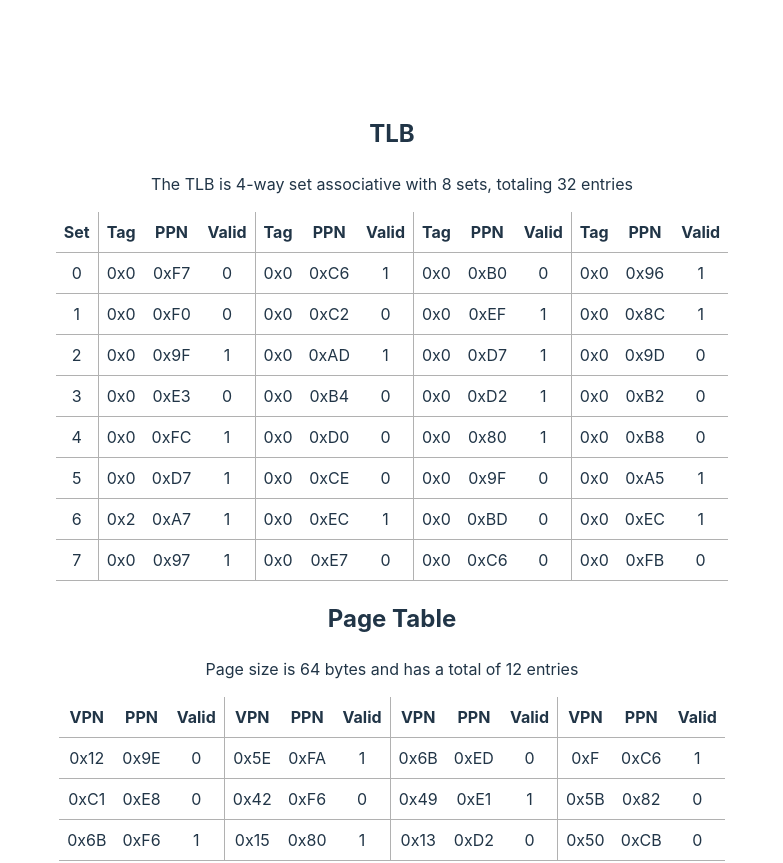
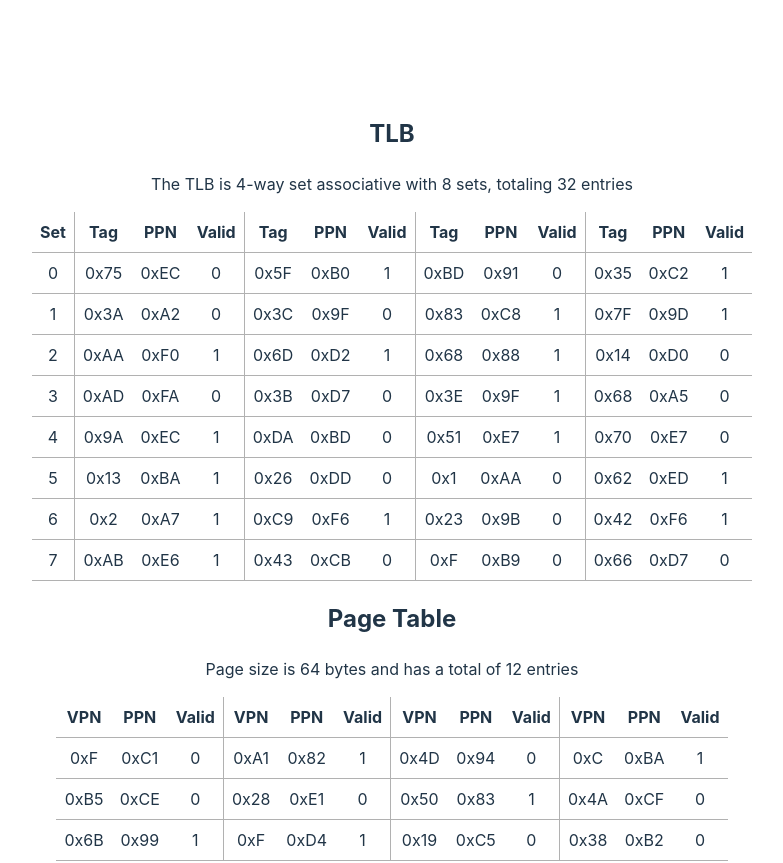
Before and after one commit to MahmoodSeoud/VMAT, a React (Vite) app: page / in a window 1280 px wide. Shown: the top 863 px of the page, without its empty margins (248-1031 px from the left). Built offline with nearby package versions, Linux system fonts and the light colour scheme.

Commit message:
bugfix duplicates, refactor

```diff
--- a/src/App.tsx
+++ b/src/App.tsx
@@ -110,22 +110,26 @@
   return Math.floor(Math.random() * (b - a)) + a;
 }
 
+function createUniqe(num : number) : number{
+  // A random address is able to be created to be the actual tag of the virtual
+  // address, We have to check for that.
+  let unique = createRandomNumber(0, createRandomNumberWith(4*2))
+  // Check if the tag already exists in the TLB table
+  while (unique === num) {
+    unique = createRandomNumber(0, createRandomNumberWith(4*2))
+  }
 
+  return unique;
+}
 
 // Function to create a TLB entry
 function createTableEntry<TObj extends TLB_TABLE_ENTRY | PAGE_TABLE_ENTRY>(entry: TObj): TObj {
 
   const valid: Bit = Math.floor(Math.random() * 2) as Bit;
   const ppn: number = createRandomNumberWith(8);
+                      // create unique TLBT address
+  const tag : number = createUniqe(Number('0b' + TLBT_bits))
 
-  // A random address is able to be created to be the actual tag of the virtual
-  // address, We have to check for that.
-  let dupTLBT = ""
-  let tag : number  = 0
-  while (String(tag) === dupTLBT) {
-    tag = createRandomNumber(0, createRandomNumberWith(4*2));
-    dupTLBT = String(Number("0b" + TLBT_bits))
-  }
   const vpn: number = createRandomNumber(0, createRandomNumberWith(4*2));
 
   let newEntry: TObj;
--- a/src/components/Input_table/Input_table.tsx
+++ b/src/components/Input_table/Input_table.tsx
@@ -1,4 +1,4 @@
-import { useEffect, useState } from 'react';
+import { useEffect, useRef, useState } from 'react';
 import { AddressPrefix, BaseConversion, InputField, InputFieldsMap } from '../../App';
 import './Input_table.css'
 
@@ -80,16 +80,18 @@
         PPN: ''
     })
 
+    const [isDragging, setIsDragging] = useState(false);
+
     // Insert the facit incase the user does not know the answer
     function insertFacit(inputFieldName: InputField, e: React.BaseSyntheticEvent): void {
 
         const containerElement = (e.target.parentElement as HTMLBodyElement)
+
         switch (inputFieldName) {
             case InputFieldsMap.VirtualAddress:
             case InputFieldsMap.PhysicalAddress:
 
                 const classForBits = "list-item-bit-input-wrapper" as const;
-
                 const elements = containerElement.getElementsByClassName(classForBits);
 
                 for (let i = 0; i < elements[0].children.length; i++) {
@@ -100,11 +102,11 @@
                 break;
             default:
                 const inputElement_2 = (containerElement.children[1].children[0] as HTMLInputElement);
-
                 inputElement_2.value = facit[inputFieldName] || '';
                 break;
         }
-                setInput((prevState) => ({ ...prevState, [inputFieldName]: facit[inputFieldName] }));
+
+        setInput((prevState) => ({ ...prevState, [inputFieldName]: facit[inputFieldName] }));
     }
 
     /*     // To determine the physical address bits width when it is not explicitly given,
@@ -180,7 +182,21 @@
     // TODO if the user has incremental feedback have this in a if statement
     //validateFieldInput(input, facit)
 
+    function handleMouseDown(e: React.MouseEvent<HTMLDivElement, MouseEvent>) {
+        setIsDragging(true);
+        //inputElement.current.classList.add('colored');
+        //e.target.classList.add('colored');
+    };
 
+    function handleMouseUp() {
+        setIsDragging(false);
+    };
+
+    function handleMouseEnter(e: React.MouseEvent<HTMLDivElement, MouseEvent>) {
+        if (isDragging) {
+            //e.target.classList.add('colored');
+        }
+    };
 
 
     return (
@@ -194,7 +210,12 @@
                                 <p>Bits of virtual address</p>
                                 <div className={`list-item-bit-input-wrapper ${validateFieldInput(InputFieldsMap.VirtualAddress) ? 'correct' : ''} `}>
                                     {createNullArr(virtualAddressWidth).map((_, index) => (
-                                        <div className='input-wrapper'>
+                                        <div
+                                            className='input-wrapper'
+                                            onMouseDown={(e) => handleMouseDown(e)}
+                                            onMouseUp={handleMouseUp}
+                                            onMouseEnter={handleMouseEnter}
+                                        >
                                             <p className="input-text">{virtualAddressWidth - index - 1}</p>
                                             <input
                                                 id='vbit'
@@ -206,7 +227,13 @@
                                         </div>
                                     ))}
                                 </div>
-                                <button onClick={(ev) => insertFacit(InputFieldsMap.VirtualAddress, ev)}>Insert facit</button>
+                                <button
+                                    onClick={(ev) => insertFacit(InputFieldsMap.VirtualAddress, ev)}
+
+                                    >
+
+                                    Insert facit
+                                </button>
                             </div>
                         </li>
 
@@ -302,10 +329,8 @@
                             </div>
                         </li>
                     </ol>
-
                 </div>
             </div>
-            {/*             <button onClick={() => validateFieldInput(input)}>Check correct</button> */}
         </>
     )
 }
```
